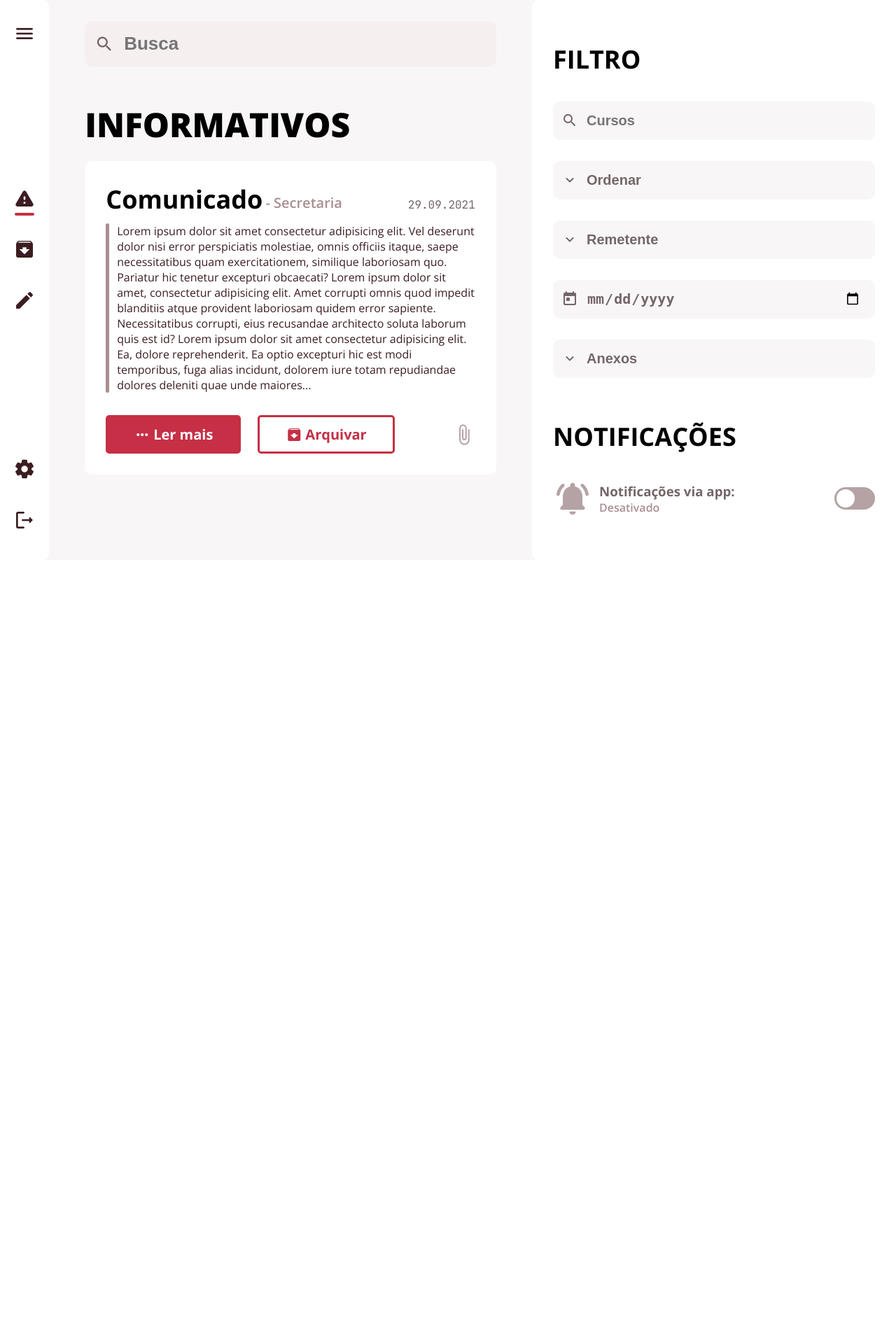
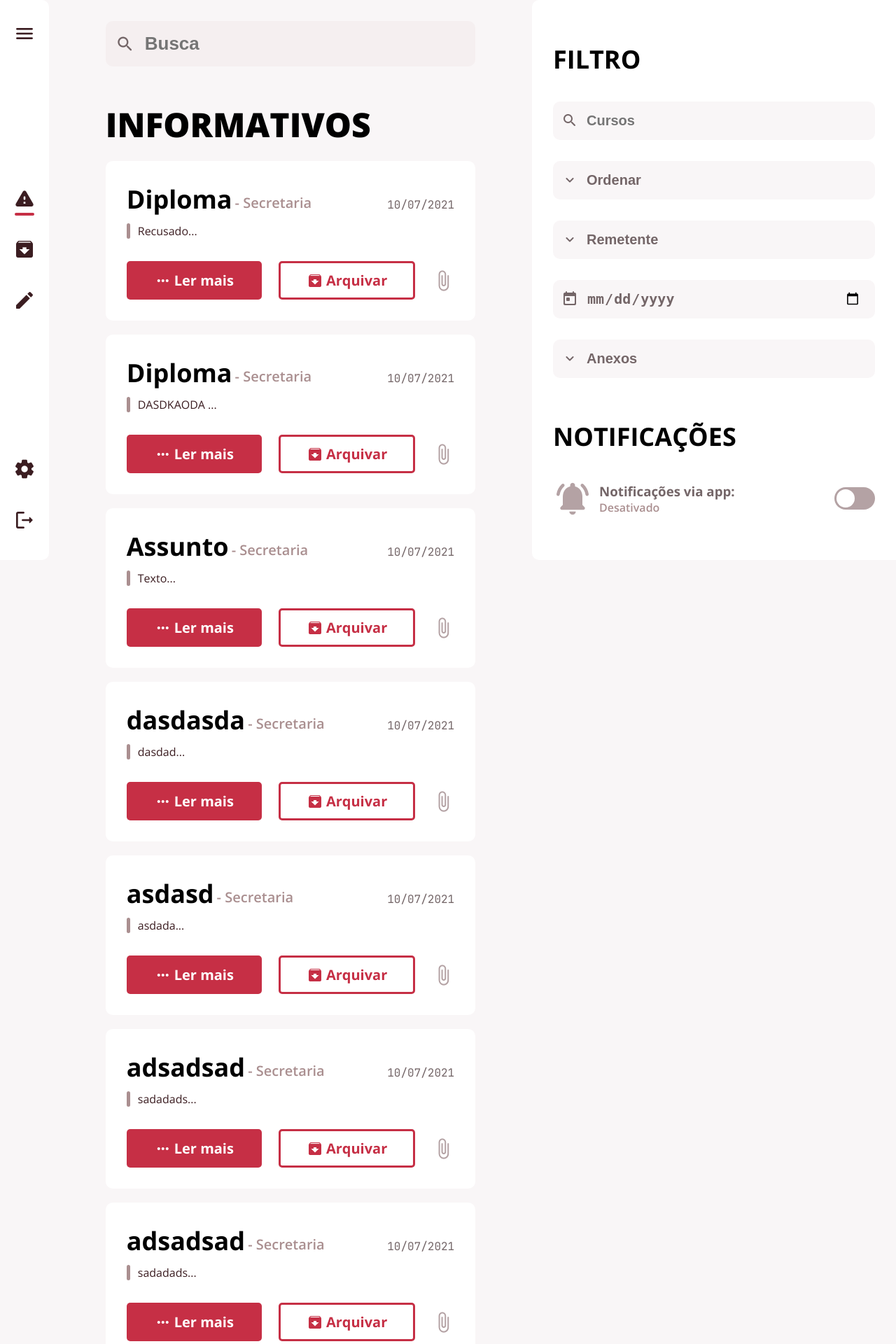
Before and after one commit to Monkey-Type/API-DSM, a Flask app: template src/app/templates/home.html in a window 1280 px wide. Shown: the top 1920 px of the page at 70% size. Before the commit the page ends 755 px from the top, so only its background shows below. Run offline with Flask 2, Linux system fonts and the light colour scheme; the template is opened without the code that fills it: values that come from a table or form of the project are taken from there, others are empty; data comes from the database, SQL or seed files in the repository; both versions use the stored data as it was after the commit.

Commit message:
Cards arrumados e envio de mensagem funcionando

```diff
--- a/src/app/templates/base.html
+++ b/src/app/templates/base.html
@@ -24,7 +24,7 @@
           </button>
         </div>
         <div class="main-nav-items middle-items">
-          <a href="/home">
+          <a href="/">
             <span class="material-icons-round medium-icon">warning</span>
             <div class="selection-bar is-selected"></div>
           </a>
--- a/src/app/templates/editar.html
+++ b/src/app/templates/editar.html
@@ -17,12 +17,12 @@
 <div class="page-wrapper" id="popup">
     <div class="popup-bg" id="popupBg"></div>
     <div class="popup popup-editar">
-        <form action="">
+        <form action="{{ url_for('main.edit') }}" method="POST">
             <div class="content-popup-editar">
                 <h2>Novo Informativo</h2>
                 <p>Enviar para:</p>
                 <div class="input-wrapper small-input">
-                    <input type="text" name="para" placeholder="Aluno, Professor...">
+                    <input type="text" name="remetente" placeholder="Aluno, Professor...">
                     <span class="material-icons-round">person_add</span>
                 </div>
                 <p>Assunto:</p>
@@ -32,7 +32,7 @@
                 </div>
                 <p>Corpo da menssagem:</p>
                 <div class="input-wrapper small-input textarea-wrapper">
-                    <textarea type="text" name="text" placeholder="Título da menssagem"></textarea>
+                    <textarea name="texto" placeholder="Título da menssagem"></textarea>
                     <span class="material-icons-round">subtitles</span>
                 </div>
             </div>
--- a/src/app/templates/home.html
+++ b/src/app/templates/home.html
@@ -1,3 +1,35 @@
 {% extends 'base.html' %}
 
 {% block title %}Home{% endblock %}
+
+{% block main %}
+
+<div class="main-text">{% block main_text %}INFORMATIVOS{% endblock %}</div>
+{% for post in posts %}
+<div class="card-box">
+  <div class="text-title-area">
+    <h2 class="title-text">{{ post.assunto }}</h2>
+    <h3 class="sender-name">- Secretaria</h3>
+    <p class="send-date ">{{ post.data.strftime('%m/%d/%Y') }}</p>
+  </div>
+  <div class="text-area">
+    <p>{{ post.texto }}</p>
+  </div>
+  <div class="bottom-buttons">
+    <button class="btn btn-full">
+      <span class="material-icons-round">more_horiz</span>
+      <p>Ler mais</p>
+    </button>
+    {% block btn_empty %}
+    <button class="btn btn-empty">
+      <span class="material-icons-round">archive</span>
+      <p>Arquivar</p>
+    </button>
+    {% endblock %}
+    <span class="material-icons-round card-icon">
+      attach_file
+    </span>
+  </div>
+</div>
+{% endfor %}
+{% endblock %}
```
Also changed, not shown: src/app/routes.py (+7 -8 lines), src/app/templates/codigo-correto.html (added, +26 -0 lines), src/app/templates/sucesso.html (added, +9 -0 lines), src/app/database/fatec.db.
